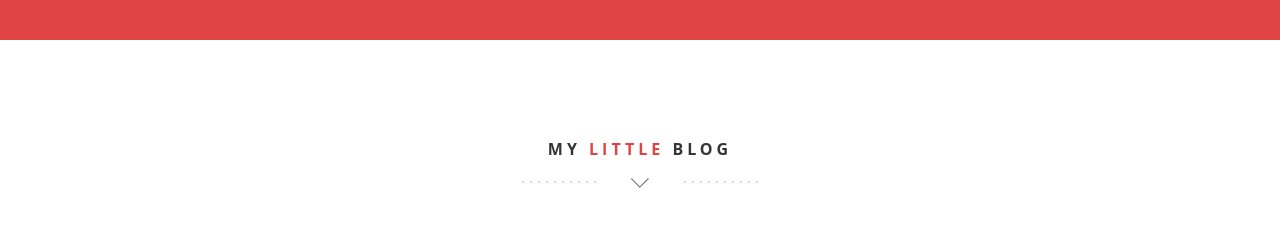
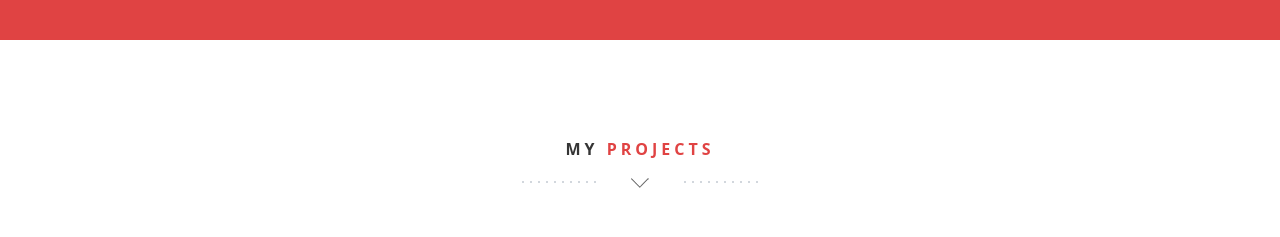
Before and after one commit to huongphamBDA/huongphamBDA.github.io, a plain HTML site: page index.html in a window 1280 px wide. Shown: the part 3420-3657 px from the top of the page. Drawn offline with nearby package versions, Linux system fonts and the light colour scheme; some packages are replaced by stand-ins of ours.

Commit message:
fixed title project

```diff
--- a/index.html
+++ b/index.html
@@ -50,7 +50,7 @@
 						<a href="index.html#about"><i class="fa fa-fw fa-quote-left"></i><span>About</span></a>
 						<a href="index.html#service"><i class="fa fa-fw fa-globe"></i><span>Experience</span></a>
 						<a href="index.html#portfolio"><i class="fa fa-fw fa-picture-o"></i><span>Education</span></a>
-						<a href="index.html#blog"><i class="fa fa-fw fa-rss"></i><span>Blog</span></a>
+						<a href="index.html#blog"><i class="fa fa-fw fa-rss"></i><span>Projects</span></a>
 						<a href="index.html#contact"><i class="fa fa-fw fa-envelope-o"></i><span>Contact</span></a>
 					</div>
 				</nav>
@@ -229,7 +229,7 @@
         <!-- Headline -->
         <div class="row">
               <div class="col-md-12">
-                <h1 class="arrow">My <span>little</span> blog</h1>
+                <h1 class="arrow">My <span>Projects</span></h1>
               </div>
             </div><br><br>
 
```
